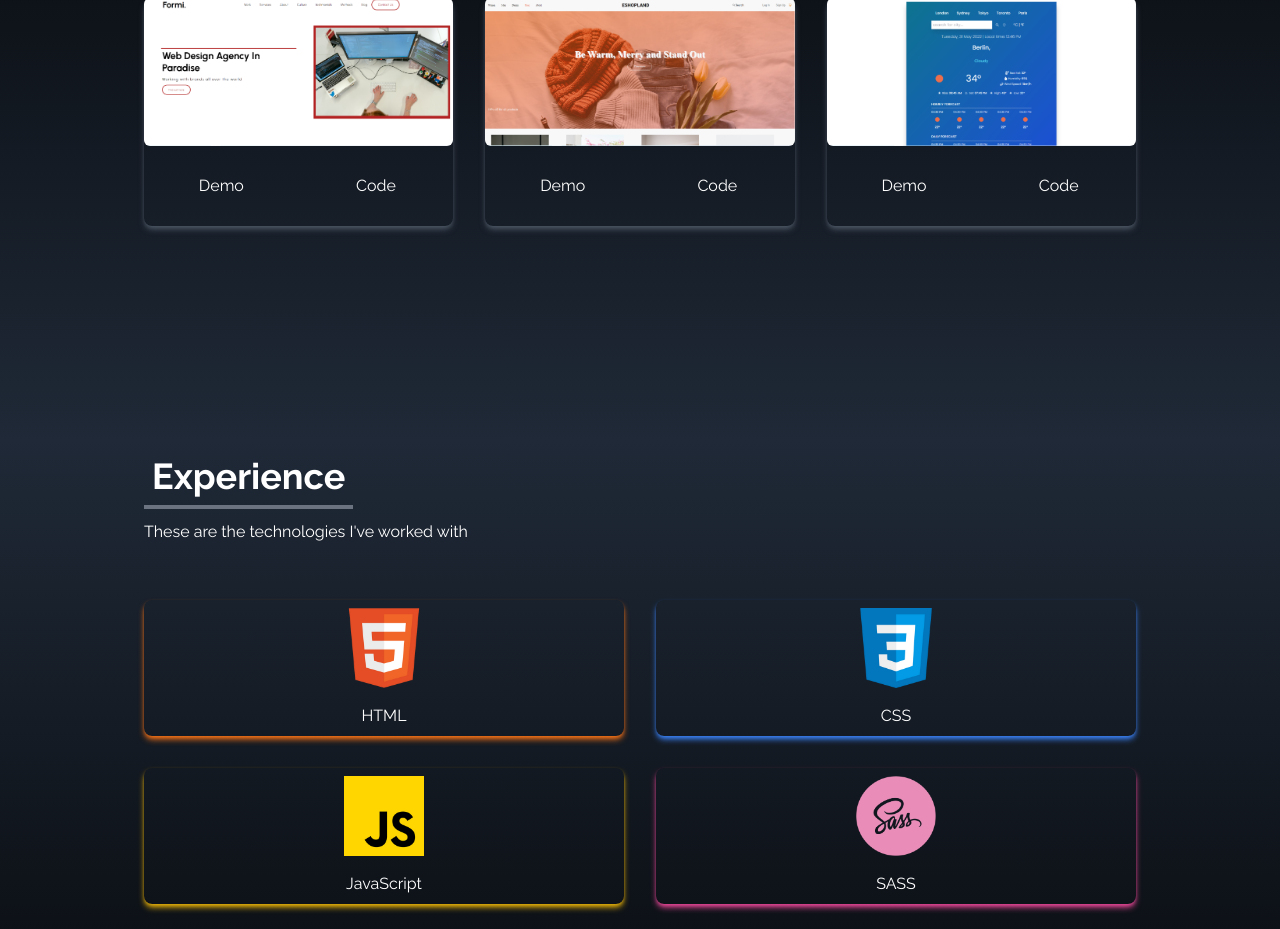
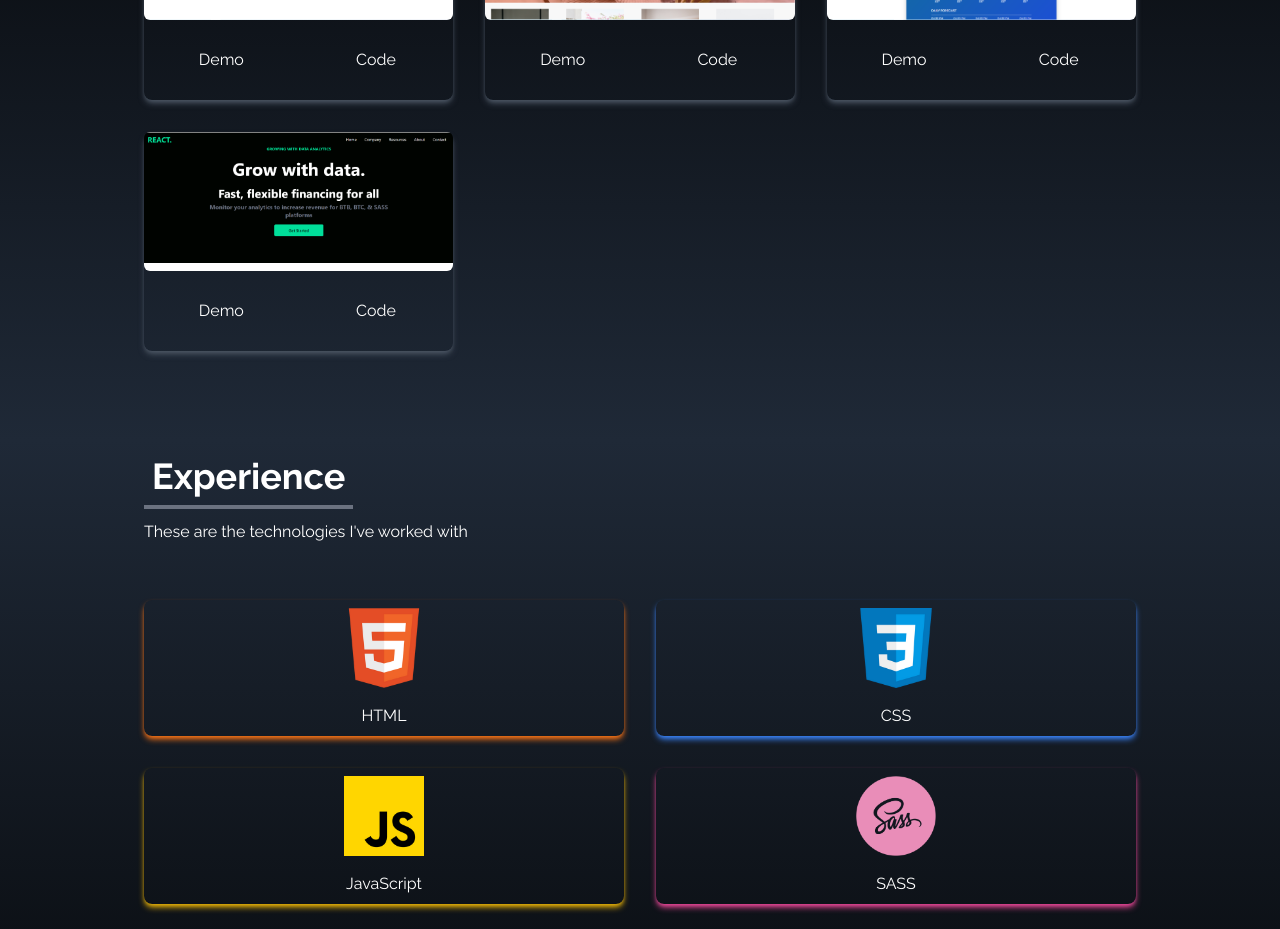
Before and after one commit to Jeannot98/portfolio, a React (Create React App) app: page / in a window 1280 px wide. Shown: the part 1960-2889 px from the top of the page. Built offline with nearby package versions, Linux system fonts and the light colour scheme.

Commit message:
Portfolio Updated

```diff
--- a/src/components/Portfolio.jsx
+++ b/src/components/Portfolio.jsx
@@ -2,6 +2,7 @@ import React from 'react'
 import Project1 from '../assets/Capture.png'
 import Project2 from '../assets/Capture1.png'
 import Project3 from '../assets/weather.png'
+import Project4 from '../assets/dataWebsite.png'
 
 const Portfolio = () => {
 
@@ -25,6 +26,13 @@ const Portfolio = () => {
             src: Project3,
             demo:"https://weather-app-ek8.pages.dev/",
             code:"https://github.com/Jeannot98/Weather-app",
+
+        },
+        {
+            id: 4,
+            src: Project4,
+            demo:"https://datawebsite-bt9.pages.dev/",
+            code:"https://github.com/Jeannot98/dataWebsite",
 
         },
     ]
```
Also changed, not shown: src/assets/dataWebsite.png (added), src/assets/movie_app.png (added).
